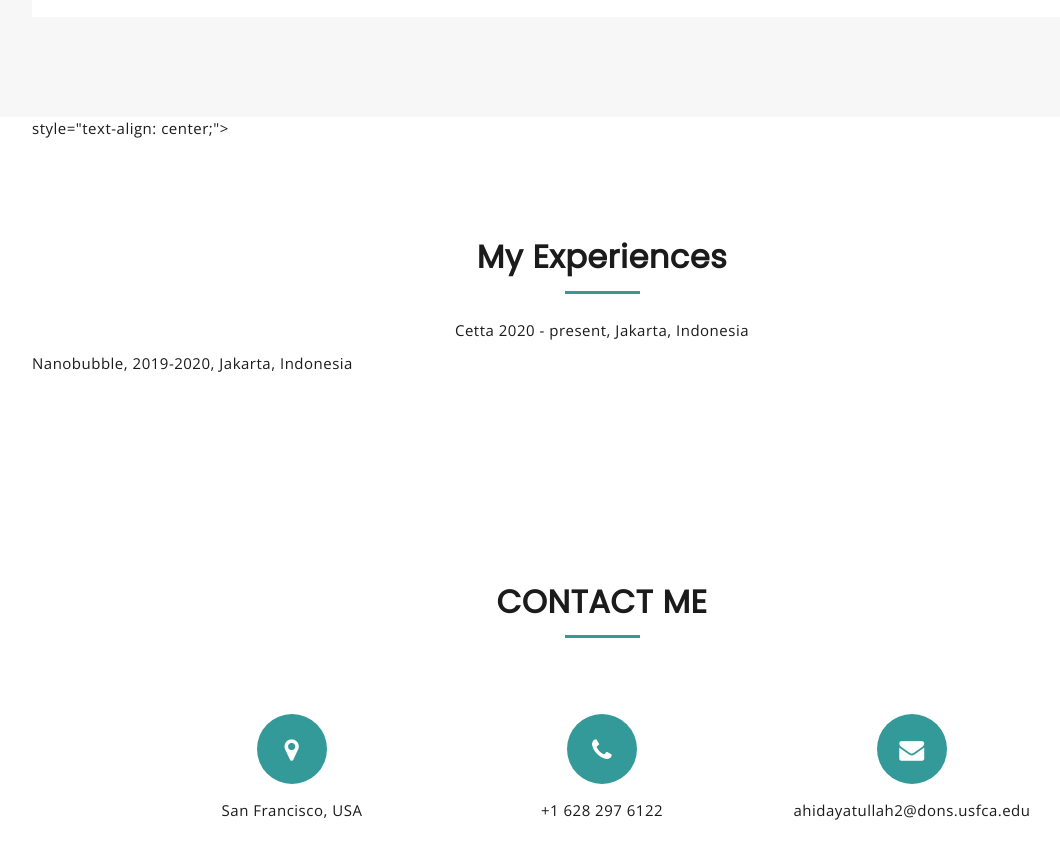
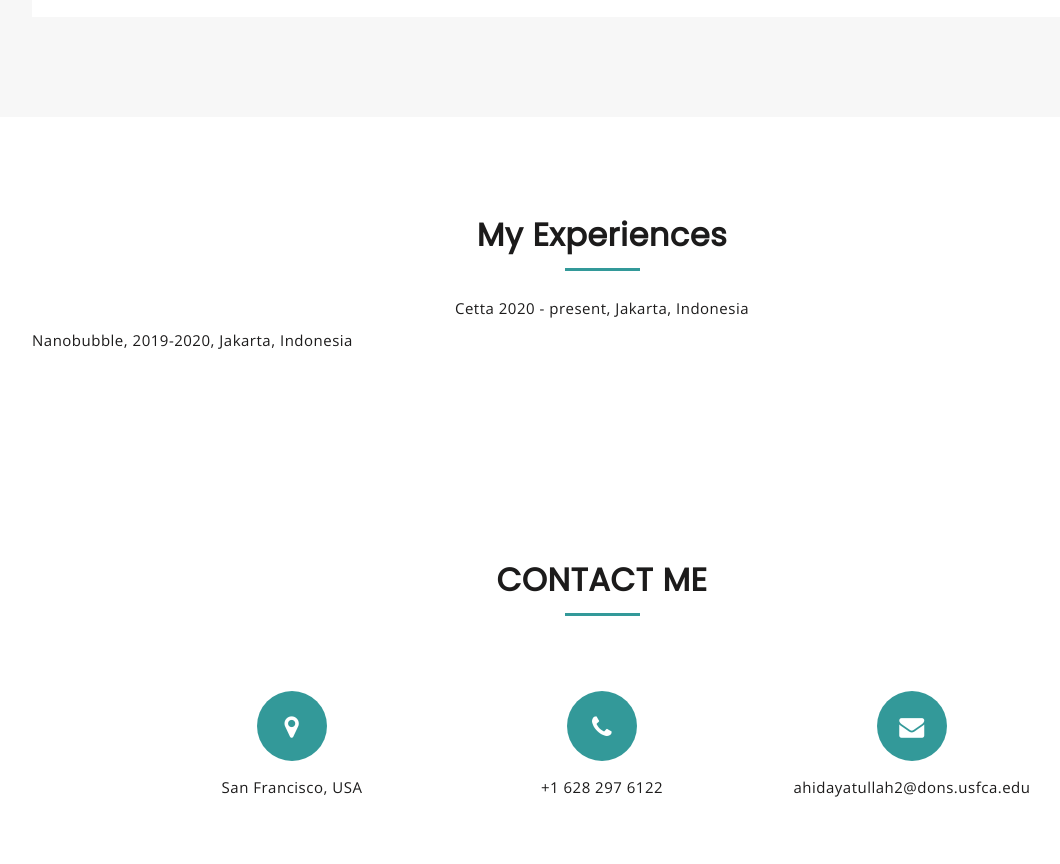
Before and after one commit to Ariefh13/ariefmsei, a plain HTML site: page index.html in a window 1280 px wide. Shown: the part 1907-2771 px from the top of the page, without its empty margins (38-1098 px from the left). Drawn offline with nearby package versions, Linux system fonts and the light colour scheme.

Commit message:
Update index.html

```diff
--- a/index.html
+++ b/index.html
@@ -185,7 +185,7 @@
 
 		<!-- Start Service -->
 		<section id="mu-service">
-			<div class="container"> style="text-align: center;">
+			<div class="container">
 				<div class="row">
 					<div class="col-md-12">
 						<div class="mu-service-area">
```
